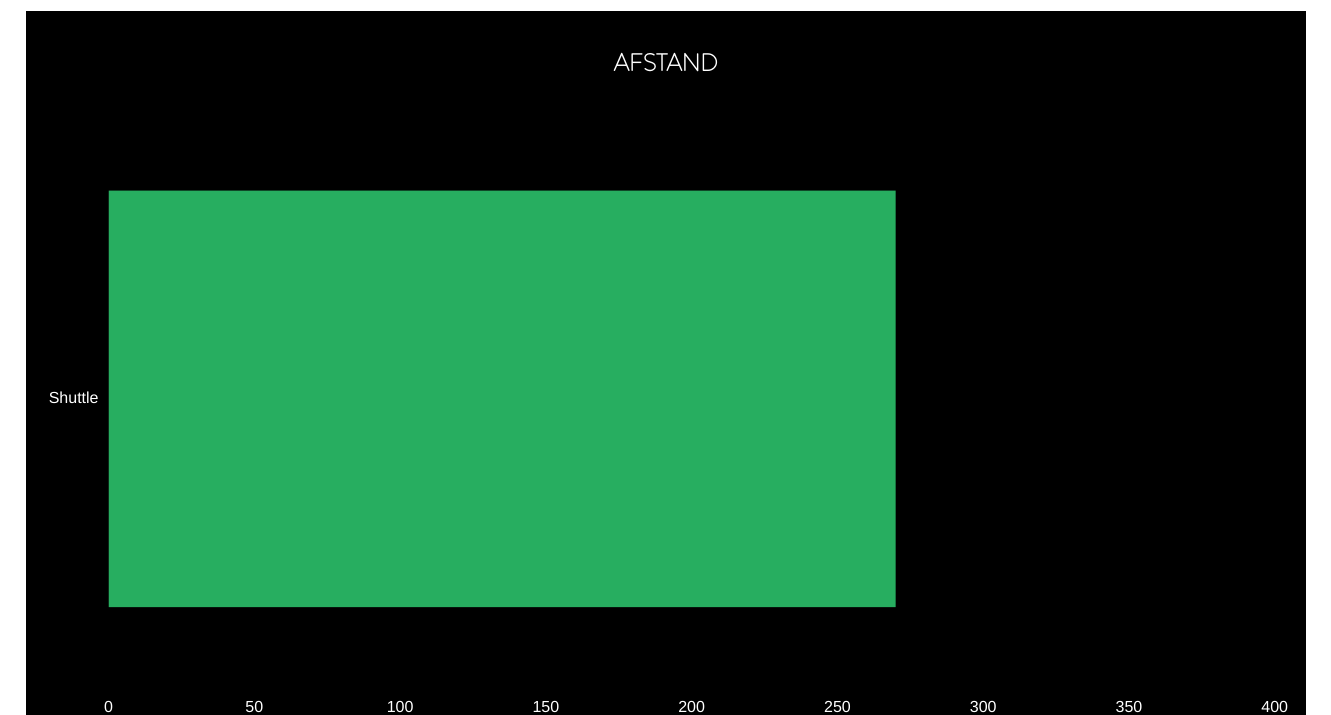
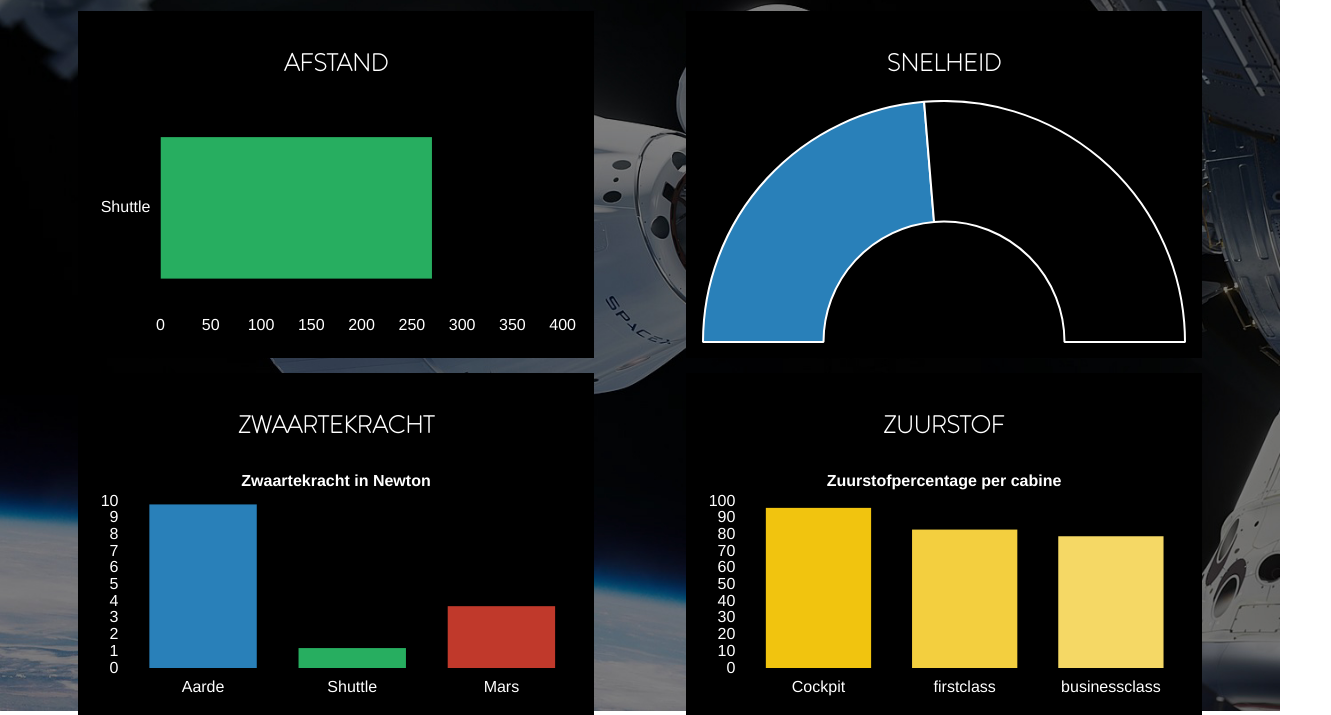
Before and after one commit to SvenLuttik/Challenge-1, a plain HTML site: page index.html in a window 1280 px wide. Shown: the part 89-804 px from the top of the page, 1331 px wide, since content can reach past the window. Drawn offline with nearby package versions, Linux system fonts and the light colour scheme.

Commit message:
tablet update
tablet breakpoint en zuurstof komen erbij als je op tablet kijkt

```diff
--- a/index.html
+++ b/index.html
@@ -4,8 +4,7 @@
         <meta charset="UTF-8">
         <meta name="viewport" content="width=device-width, initial-scale=1">
         <link rel="stylesheet" href="style.css" type="text/css">
-        <script src="https://cdnjs.cloudflare.com/ajax/libs/Chart.js/2.9.3/Chart.js"></script>
-        <script src="mainscript.js"></script>
+        <script src="https://cdnjs.cloudflare.com/ajax/libs/Chart.js/2.9.3/Chart.js"></script><!-- charts gemaakt met ChartJS -->
         <title>Challenge 1</title>
     </head>
 
@@ -27,6 +26,10 @@
                 <h2>Zwaartekracht</h2>
                 <canvas id="gravity"></canvas>
             </article>
+            <article id="zuurstof">
+                <h2>Zuurstof</h2>
+                <canvas id="oxygen"></canvas>
+            </article>
         </main>
 
     </body>
--- a/mainscript.js
+++ b/mainscript.js
@@ -13,7 +13,7 @@ function functionDistance(){
         datasets:[{
           label:'KM',
           data:[
-            270//dit is de huide afstand van de shuttle.
+            270//dit is de huidige afstand van de shuttle. Voel vrij om de afstand te veranderen.
           ],
           backgroundColor:[
             '#27ae60'
@@ -30,30 +30,23 @@ function functionDistance(){
             ticks: {
                 beginAtZero: true,
                 steps: 100,
-                stepValue: 5,
                 max: 400
             }
-        }]
+          }]
         },
         legend:{
-          display:false,
-          position:'right',
-          labels:{
-            fontColor:'#000'
-          }
+          display:false
         },
         tooltips:{
           enabled:true
         }
       }
     });
-
-
 }
 
 function functionSpeed(){
 
-    //Dit is de code voor de snelheid
+    //Dit is de code voor de snelheid.
 
     var speedChart = document.getElementById('speed').getContext('2d');
 
@@ -132,11 +125,62 @@ function functionGravity(){
         }]
         },
         legend:{
-          display:false,
-          position:'right',
-          labels:{
-            fontColor:'#000'
-          }
+          display:false
+        },
+        tooltips:{
+          enabled:true
+        }
+      }
+    });
+
+}
+
+function functionOxygen(){
+
+    //zuurstof gehalte per cabine. is niet relevant voor mobiel dus is pas vanaf tablet te zien
+
+    var oxygenChart = document.getElementById('oxygen').getContext('2d');
+
+    Chart.defaults.global.defaultFontSize = 16;
+    Chart.defaults.global.defaultFontColor = '#fff';
+
+    var massPopChart = new Chart(oxygenChart, {
+      type:'bar',
+      data:{
+        labels:['Cockpit', 'firstclass', 'businessclass'],
+        datasets:[{
+          label:'O',
+          data:[
+
+            //Hier kan je de zuurstof waarde aan passen per cabine.
+            96,
+            83,
+            79
+          ],
+          backgroundColor:[
+            '#f1c40f',
+            '#f3cf3f',
+            '#f5d865'
+          ]
+        }]
+      },
+      options:{
+        title:{
+          display:true,
+          text:'Zuurstofpercentage per cabine'
+        },
+        scales:{
+          yAxes: [{
+            display: true,
+            ticks: {
+                beginAtZero: true,
+                steps: 20,
+                max: 100
+            }
+          }]
+        },
+        legend:{
+          display:false
         },
         tooltips:{
           enabled:true
@@ -150,6 +194,7 @@ function start(){
     functionDistance();
     functionSpeed();
     functionGravity();
+    functionOxygen();
 }
 
 window.onload = start();
--- a/style.css
+++ b/style.css
@@ -1,9 +1,9 @@
-@font-face {font-family: headfont; src: url(fonts/Brandon_thin.otf);}
+@font-face {font-family: brandon; src: url(fonts/Brandon_thin.otf);}
 
 body{
     margin: 0;
     width: 100%;
-    font-family: Helvetica, sans-serif;
+    font-family:sans-serif;
 }
 
 header{
@@ -16,7 +16,7 @@ header{
 
 main{
     margin: auto;
-    width: 100%;
+    width: 95%;
     padding: 2%;
     padding-top: 100px;
     display: flex;
@@ -31,13 +31,17 @@ article{
     margin-bottom: 15px;
 }
 
+#zuurstof{
+    display: none;
+}
+
 canvas{
     width: 350px;
     height: 350px;
 }
 
 h2{
-    font-family: headfont;
+    font-family: brandon;
     text-transform: uppercase;
     color: #fff;
 }
@@ -52,3 +56,41 @@ figure{
     width: 100%;
     height: 350px;
 }
+
+
+/* --- tablet --- */
+@media (min-width: 600px) {
+    html {
+        height: 100%;
+    }
+
+    body {
+        background: url(images/bg.jpg);
+        background-repeat: no-repeat;
+        background-size: cover;
+    }
+
+    main{
+        flex-wrap: wrap;
+        flex-direction: row;
+    }
+
+    article{
+        width: 40%;
+    }
+
+    #zuurstof{
+        display: block;
+    }
+}
+
+
+/* --- desktop-small --- */
+@media (min-width: 1200px) {
+
+}
+
+/* --- desktop-large --- */
+@media (min-width: 1800px) {
+
+}
```
Also changed, not shown: images/bg.jpg (added), 2 other files.
